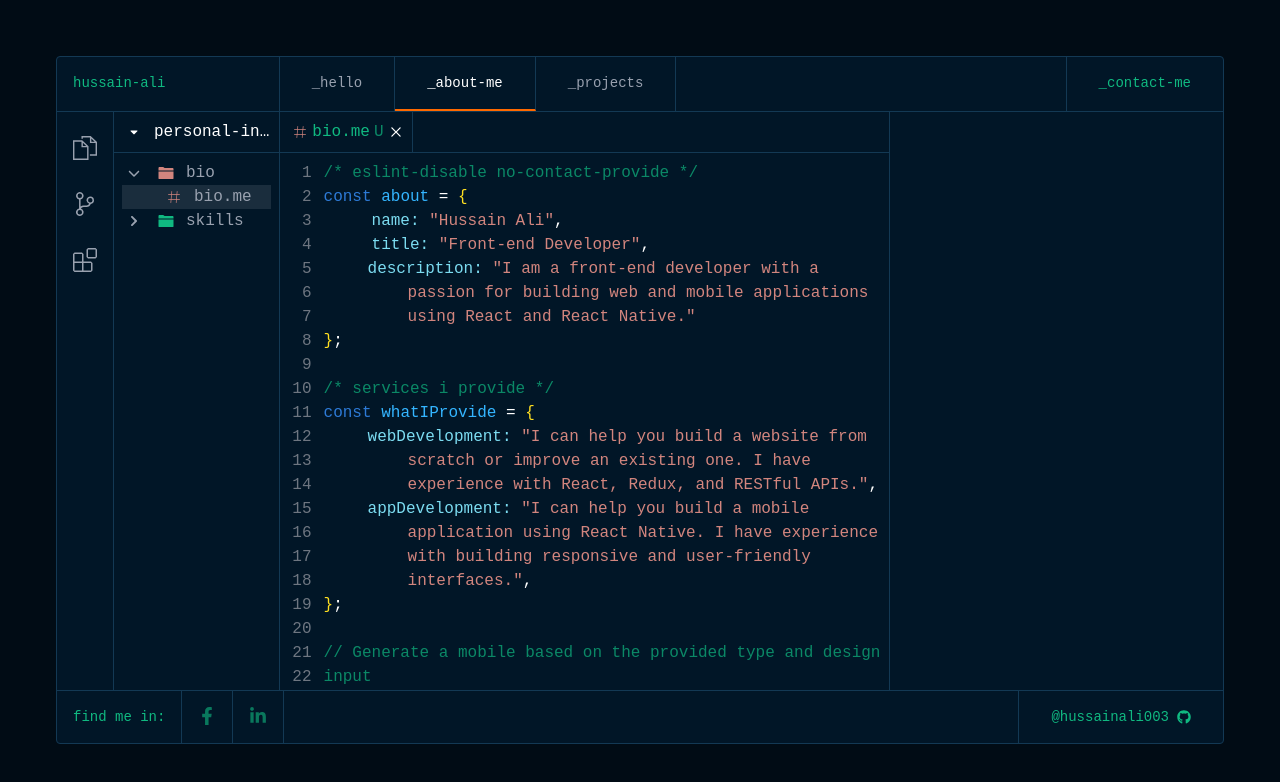
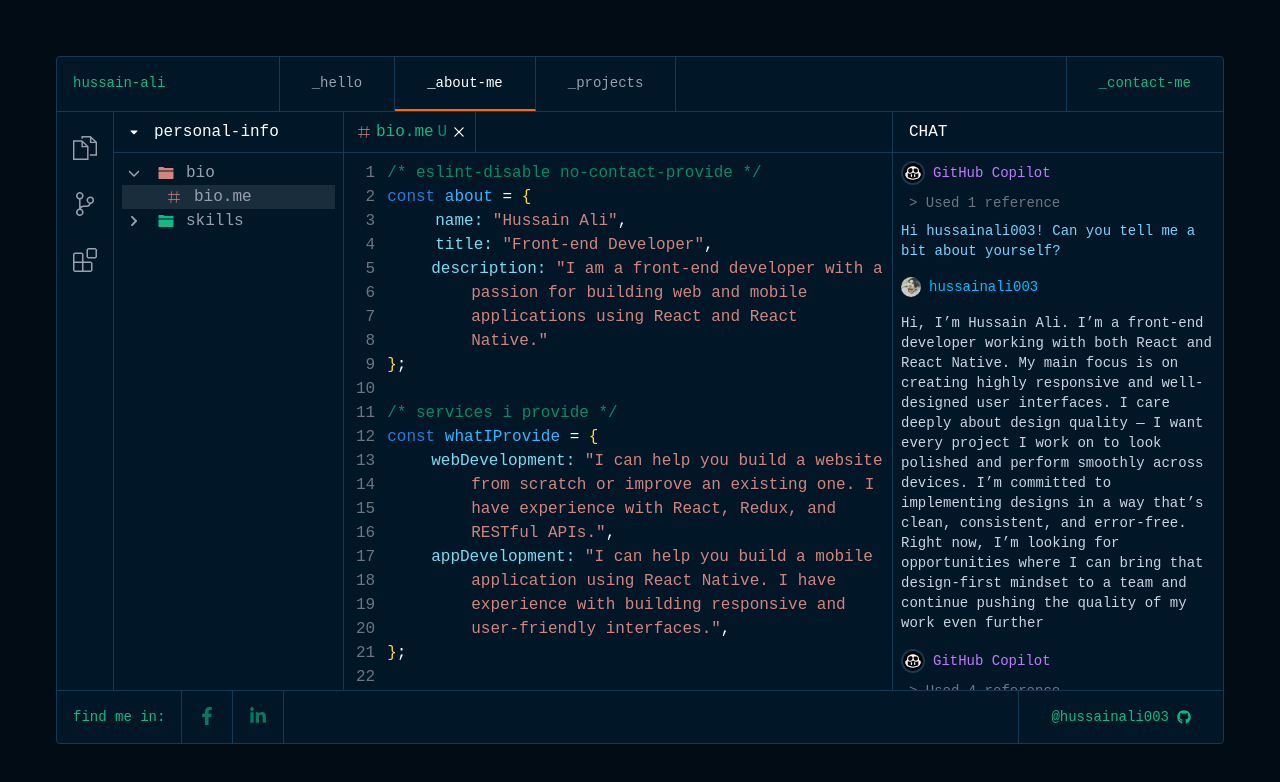
Before and after one commit to hussainali003/Protfolio, a React (Vite) app: page /about in a window 1280 px wide. Shown: the top 782 px of the page. Built offline with nearby package versions, Linux system fonts and the light colour scheme.

Commit message:
feat: chat section

```diff
--- /dev/null
+++ b/src/pages/about/components/Chat.jsx
@@ -0,0 +1,41 @@
+import {useState, useEffect} from 'react';
+
+// import BioChat from bio components
+import BioChat from "./bioFile/components/bioChat"
+
+export default function Chat({file}) {
+    const [prevFile, setPrevFile] = useState('bio.me');
+
+    useEffect(() => {
+        if (file !== null) {
+            setPrevFile(file);
+        }
+
+    }, [file])
+
+    const renderChatContent = () => {
+        const activeFile = file || prevFile;
+        switch (activeFile) {
+            case "bio.me":
+                return <BioChat />;
+            case "index.jsx":
+                return <div>index</div>
+            case "certificate.jsx":
+                return <div>certificate</div>;
+            default:
+                return null;
+        }
+    };
+
+    return (
+        <div className='max-w-[330px] min-w-[330px] h-full flex flex-col grow-[3.5]'>
+            <div className='flex px-4 border-b border-b-line'>
+                <div className='flex items-center py-2 '>
+                    <p className='text-md whitespace-nowrap overflow-hidden text-ellipsis'>CHAT</p>
+                </div>
+            </div>
+            {/* chat */}
+            {renderChatContent()}
+        </div>
+    )
+}
--- a/src/pages/about/components/CodeArea.jsx
+++ b/src/pages/about/components/CodeArea.jsx
@@ -14,9 +14,9 @@ export default function CodeArea({file, onFileChange}) {
     }
 
     return (
-        <div className='max-w-[55%] h-full flex flex-col grow-3 overflow-y-auto border-r border-r-line'>
+        <div className='h-full flex flex-col grow-3 border-r border-r-line'>
             {/* Header */}
-            <div className=' flex items-center  border-b border-b-line'>
+            <div className='flex items-center  border-b border-b-line'>
                 <div className="flex items-center gap-x-1 px-2 py-2">
                     <div className="flex items-center">
                         {file === 'bio.me' ? (
--- a/src/pages/about/components/FileExplorer.jsx
+++ b/src/pages/about/components/FileExplorer.jsx
@@ -35,7 +35,7 @@ export default function FileExplorer({file, onFileChange}) {
     }
 
     return (
-        <div className='min-w-[150px] w-[15%]  border-r-1 border-r-line'>
+        <div className='min-w-[230px] max-w-[230px] border-r-1 border-r-line'>
             <div className='flex items-center gap-x-2 px-2 py-2 border-b-1 border-b-line'>
                 <FaCaretDown className='min-w-[24px]' fontSize={12}/>
                 <p className='text-md whitespace-nowrap overflow-hidden text-ellipsis'>personal-info</p>
--- /dev/null
+++ b/src/pages/about/components/bioFile/components/BioChat.jsx
@@ -0,0 +1,37 @@
+// import image from assets
+import CopilotIcon from '../../../../../assets/images/copilotSvg.svg'
+import githubProfile from '../../../../../assets/images/githubProfile.jpg'
+
+export default function BioChat() {
+    return (
+        <div className="h-full w-full py-2 px-2 text-sm text-slate-300 overflow-y-auto scrollbar-thin scrollbar-thumb-gray-500 scrollbar-track-gray-900 hover:scrollbar-thumb-gray-400">
+            <div className="flex items-center gap-x-2">
+                <div className='bg-black rounded-full p-[2px] border-2 border-line'>
+                    <img src={CopilotIcon} className='size-4 text-white rounded-full'/>
+                </div>
+                <p className='text-purple-400'>GitHub Copilot</p>
+            </div>
+            <p className='px-2 pt-2 text-number '>{'>'} Used 1 reference</p>
+            <p className='pt-2 text-sky-300'>Hi hussainali003! Can you tell me a bit about yourself?</p>
+            <div className="flex items-center gap-x-2 py-4">
+                <img src={githubProfile} className='size-5 text-white rounded-full'/>
+                <p className='text-sky-400'>hussainali003</p>
+            </div>
+            <p>Hi, I’m Hussain Ali. I’m a front-end developer working with both React and React Native. My main focus is on creating highly responsive and well-designed user interfaces. I care deeply about design quality — I want every project I work on to look polished and perform smoothly across devices. I’m committed to implementing designs in a way that’s clean, consistent, and error-free. Right now, I’m looking for opportunities where I can bring that design-first mindset to a team and continue pushing the quality of my work even further</p>
+            <div className="flex items-center gap-x-2 pt-4">
+                <div className='bg-black rounded-full p-[2px] border-2 border-line'>
+                    <img src={CopilotIcon} className='size-4 text-white rounded-full'/>
+                </div>
+                <p className='text-purple-400'>GitHub Copilot</p>
+            </div>
+            <p className='px-2 pt-2 text-number '>{'>'} Used 4 reference</p>
+            <p className='pt-2 text-sky-300'>Hi there! Can you tell me a bit about yourself?</p>
+            <div className="flex items-center gap-x-2 py-4">
+                <img src={githubProfile} className='size-5 text-white rounded-full'/>
+                <p className='text-sky-400'>hussainali003</p>
+            </div>
+            <p>Outside of programming, I really enjoy playing video games—both online with friends and offline when I’m on my own. It’s a great way for me to relax and stay creative. I also love cooking and experimenting with different recipes. Another thing I’m passionate about is photography, especially capturing nature and everyday moments. But my favorite hobby is anything related to art and storytelling—whether it’s thinking about characters, building worlds, or coming up with narratives. It’s actually a big part of what inspires my approach to design and development.</p>
+            <br />
+        </div>
+    )
+};
--- a/src/pages/about/index.jsx
+++ b/src/pages/about/index.jsx
@@ -3,8 +3,10 @@ import {useState} from 'react';
 
 // Import icons from react-icons
 import { TfiFiles } from "react-icons/tfi";
+import { FaCaretDown } from "react-icons/fa";
+import { VscExtensions } from "react-icons/vsc";
 import { VscSourceControl } from "react-icons/vsc";
-import { VscExtensions } from "react-icons/vsc";
+
 
 // import custom components from components
 import FileExplorer from './components/FileExplorer.jsx';
@@ -12,6 +14,7 @@ import CodeArea from './components/CodeArea.jsx';
 
 // import image from assets
 import VsCodeIcon from '../../assets/images/vsCodeSvg.svg';
+import Chat from './components/Chat.jsx';
 
 
 export default function About() {
@@ -31,20 +34,21 @@ export default function About() {
         </div>
         {/* Right side of the screen */}
         <div className='flex w-full h-full'>
+            {/* File Explorer */}
             <FileExplorer file={selectedFile} onFileChange={onFileChange} />
             {/* Code Area */}
             {selectedFile === null ? (
-              <div className='h-full flex grow items-center justify-center'>
+              <div className='h-full flex grow items-center justify-center border-r border-r-line '>
                 <img src={VsCodeIcon} className="w-[35%] h-[50%] filter grayscale invert opacity-10"/>
               </div>
             ) : (
               <>
+                {/* Code */}
                 <CodeArea file={selectedFile} onFileChange={onFileChange} />
-                <div className='grow-[3.5]'>
-                </div>
               </>
             )}
-            {/* Terminal */}
+            {/* Chat */}
+            <Chat file={selectedFile} />
         </div>
     </div>
   );
```
Also changed, not shown: src/assets/images/copilotSvg.svg (added), src/assets/images/githubProfile.jpg (added).
